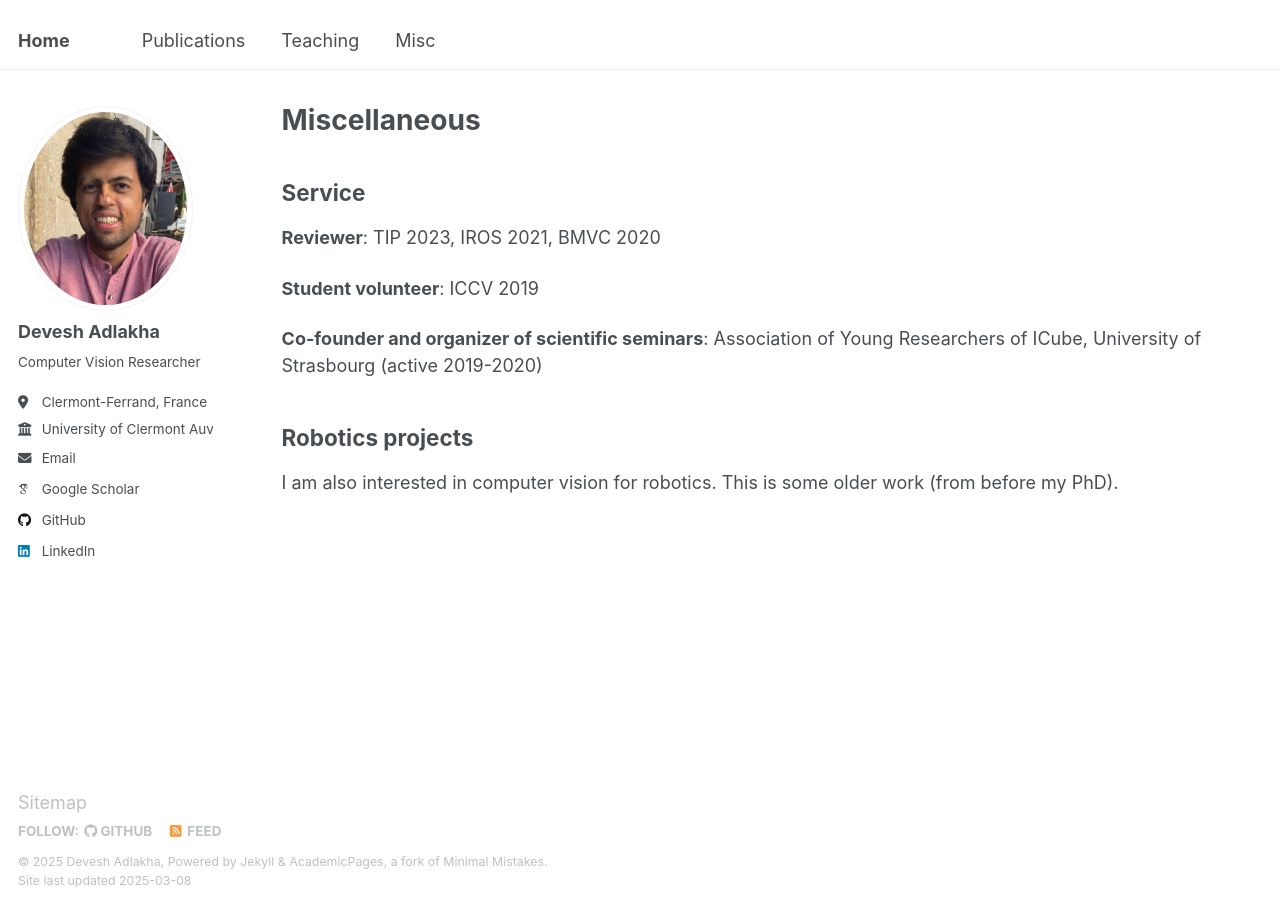
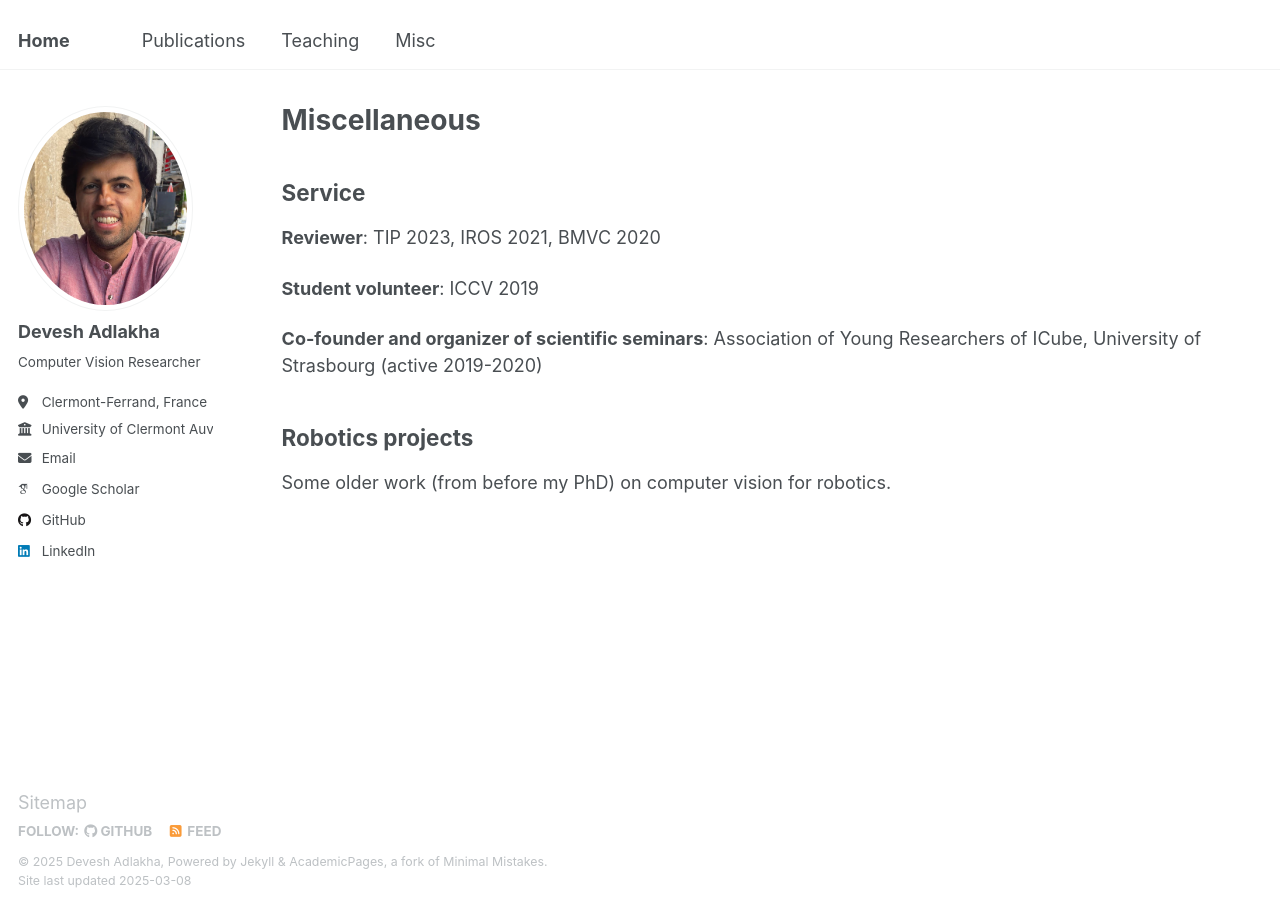
Before and after one commit to devadlakha/devadlakha.github.io, a Jekyll site: the page built from _pages/misc.md, in a window 1280 px wide. Built offline with Jekyll 4.4.1, drawn with Linux system fonts in a browser that asks for light colours; some web fonts are replaced.

Commit message:
Update misc.md

```diff
--- a/_pages/misc.md
+++ b/_pages/misc.md
@@ -16,4 +16,4 @@ author_profile: true
 
 ## Robotics projects
 
-I am also interested in computer vision for robotics. This is some older work (from before my PhD).
+Some older work (from before my PhD) on computer vision for robotics.
```
